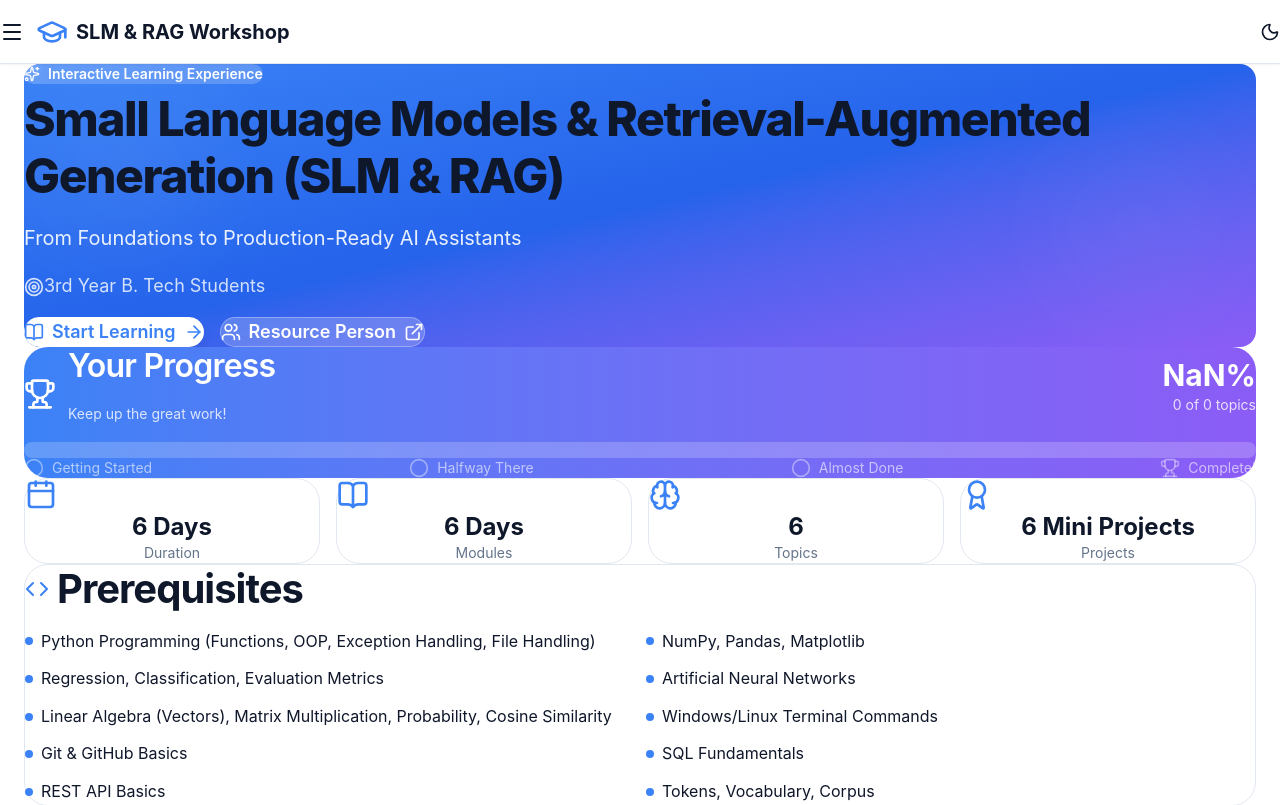
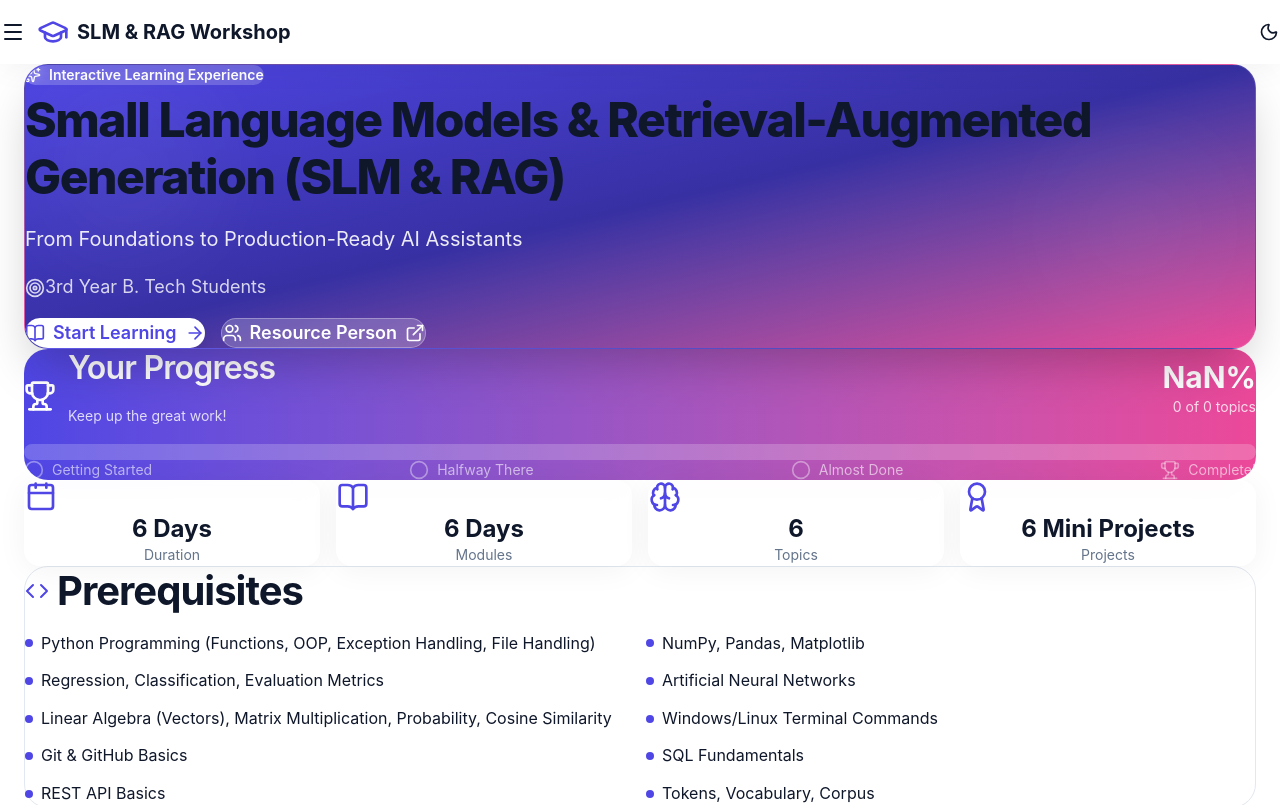
Before and after one commit to muzabasha/slmrag, a React (Vite) app: page / in a window 1280 px wide. Shown: the top 805 px of the page. Built offline with nearby package versions, Linux system fonts and the light colour scheme.

Commit message:
chore: Update dependencies and refine UI for premium experience

```diff
--- a/src/components/Header.tsx
+++ b/src/components/Header.tsx
@@ -9,7 +9,7 @@ interface HeaderProps {
 
 export default function Header({ toggleSidebar, darkMode, toggleDarkMode }: HeaderProps) {
   return (
-    <header className="sticky top-0 z-50 h-16 bg-card dark:bg-card-dark border-b border-border dark:border-border-dark shadow-sm">
+    <header className="sticky top-0 z-50 h-16 bg-card/80 dark:bg-card-dark/80 glass border-b border-border/50 dark:border-border-dark/50 shadow-sm">
       <div className="max-w-7xl mx-auto px-4 sm:px-6 lg:px-8 h-full flex items-center justify-between">
         <div className="flex items-center gap-3">
           <button
--- a/src/index.css
+++ b/src/index.css
@@ -3,18 +3,18 @@
 
 /* ===== 2026 MODERN CSS VARIABLES ===== */
 @theme {
-  /* Primary Colors - Modern Blue Gradient */
-  --color-primary: #3b82f6;
-  --color-primary-dark: #2563eb;
-  --color-primary-light: #60a5fa;
-  --color-primary-50: #eff6ff;
-  --color-primary-100: #dbeafe;
-  --color-primary-900: #1e3a8a;
+  /* Primary Colors - Premium Indigo */
+  --color-primary: #4f46e5;
+  --color-primary-dark: #3730a3;
+  --color-primary-light: #818cf8;
+  --color-primary-50: #eef2ff;
+  --color-primary-100: #e0e7ff;
+  --color-primary-900: #312e81;
 
-  /* Secondary Colors - Purple Accent */
-  --color-secondary: #8b5cf6;
-  --color-secondary-dark: #7c3aed;
-  --color-secondary-light: #a78bfa;
+  /* Secondary Colors - Vibrant Pink */
+  --color-secondary: #ec4899;
+  --color-secondary-dark: #be185d;
+  --color-secondary-light: #f472b6;
 
   /* Semantic Colors */
   --color-accent: #f59e0b;
@@ -487,15 +487,19 @@ code {
 
 /* Glassmorphism Effect */
 .glass {
-  background: rgba(255, 255, 255, 0.7);
-  backdrop-filter: blur(10px);
-  -webkit-backdrop-filter: blur(10px);
-  border: 1px solid rgba(255, 255, 255, 0.3);
+  background: rgba(255, 255, 255, 0.65);
+  backdrop-filter: blur(12px) saturate(150%);
+  -webkit-backdrop-filter: blur(12px) saturate(150%);
+  border: 1px solid rgba(255, 255, 255, 0.4);
+  box-shadow: 0 4px 30px rgba(0, 0, 0, 0.05);
 }
 
 .dark .glass {
-  background: rgba(0, 0, 0, 0.5);
-  border: 1px solid rgba(255, 255, 255, 0.1);
+  background: rgba(15, 23, 42, 0.65);
+  backdrop-filter: blur(12px) saturate(150%);
+  -webkit-backdrop-filter: blur(12px) saturate(150%);
+  border: 1px solid rgba(255, 255, 255, 0.08);
+  box-shadow: 0 4px 30px rgba(0, 0, 0, 0.3);
 }
 
 /* Gradient Text */
--- a/src/layouts/MainLayout.tsx
+++ b/src/layouts/MainLayout.tsx
@@ -85,7 +85,7 @@ export default function MainLayout() {
                   stiffness: 300,
                   damping: 30
                 }}
-                className="fixed left-0 top-16 z-50 h-[calc(100vh-4rem)] w-80 bg-card dark:bg-card-dark border-r border-border dark:border-border-dark shadow-2xl overflow-hidden"
+                className="fixed left-0 top-16 z-50 h-[calc(100vh-4rem)] w-80 bg-card/80 dark:bg-card-dark/80 glass border-r border-border/50 dark:border-border-dark/50 shadow-2xl overflow-hidden"
                 role="complementary"
                 aria-label="Sidebar navigation"
               >
--- a/src/pages/Home.tsx
+++ b/src/pages/Home.tsx
@@ -18,7 +18,7 @@ export default function Home() {
       <motion.section
         initial={{ opacity: 0, y: 20 }}
         animate={{ opacity: 1, y: 0 }}
-        className="relative overflow-hidden rounded-2xl bg-gradient-to-br from-primary via-primary-dark to-secondary p-8 md:p-12 mb-8"
+        className="relative overflow-hidden rounded-3xl bg-gradient-to-br from-primary via-primary-dark to-secondary p-8 md:p-14 mb-8 shadow-2xl border border-white/10"
       >
         {/* Animated Background Elements */}
         <div className="absolute inset-0 opacity-10">
@@ -87,7 +87,7 @@ export default function Home() {
               initial={{ opacity: 0, y: 20 }}
               animate={{ opacity: 1, y: 0 }}
               transition={{ delay: i * 0.1 }}
-              className="bg-card dark:bg-card-dark rounded-xl p-4 border border-border dark:border-border-dark text-center"
+              className="bg-card/80 dark:bg-card-dark/80 glass rounded-2xl p-4 border border-border/50 dark:border-border-dark/50 text-center hover-lift"
             >
               <Icon className="w-8 h-8 text-primary mx-auto mb-2" />
               <div className="text-2xl font-bold text-text dark:text-text-dark">{stat.value}</div>
@@ -134,10 +134,11 @@ export default function Home() {
               animate={{ opacity: 1, y: 0 }}
               transition={{ delay: i * 0.1 }}
               whileHover={{ y: -8, transition: { duration: 0.2 } }}
+              className="h-full"
             >
               <Link
                 to={`/module/${module.id}`}
-                className="block bg-card dark:bg-card-dark rounded-xl p-6 border-2 border-border dark:border-border-dark hover:border-primary hover:shadow-2xl transition-all h-full group"
+                className="block bg-card/90 dark:bg-card-dark/90 glass rounded-2xl p-6 border border-border/50 dark:border-border-dark/50 hover:border-primary/50 hover:shadow-2xl hover:bg-card dark:hover:bg-card-dark transition-all h-full group relative overflow-hidden"
               >
                 <div className="flex items-center gap-3 mb-3">
                   <div className="w-12 h-12 rounded-xl bg-gradient-to-br from-primary to-secondary flex items-center justify-center group-hover:scale-110 transition-transform">
```
Also changed, not shown: package.json (+8 -8 lines), 1 other file (tests, documents, lock files or other folders).
